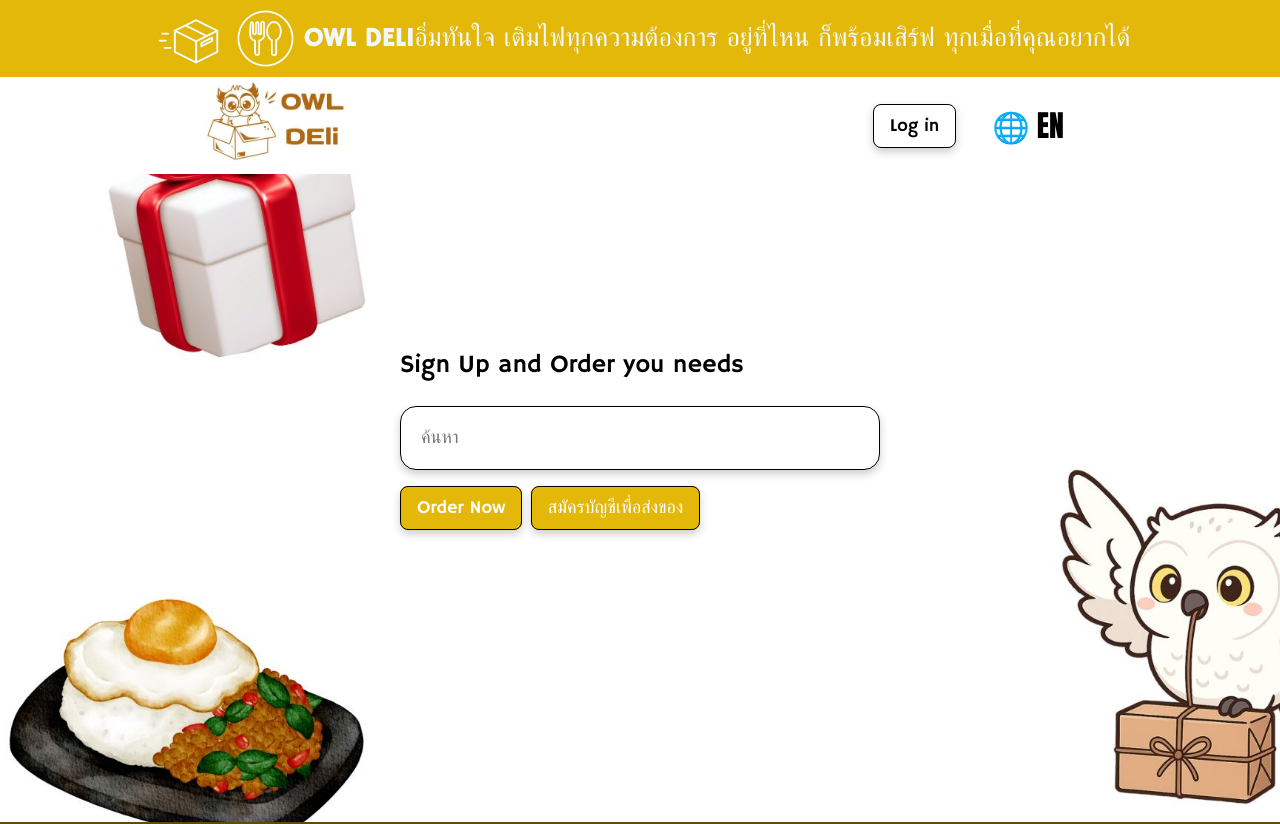
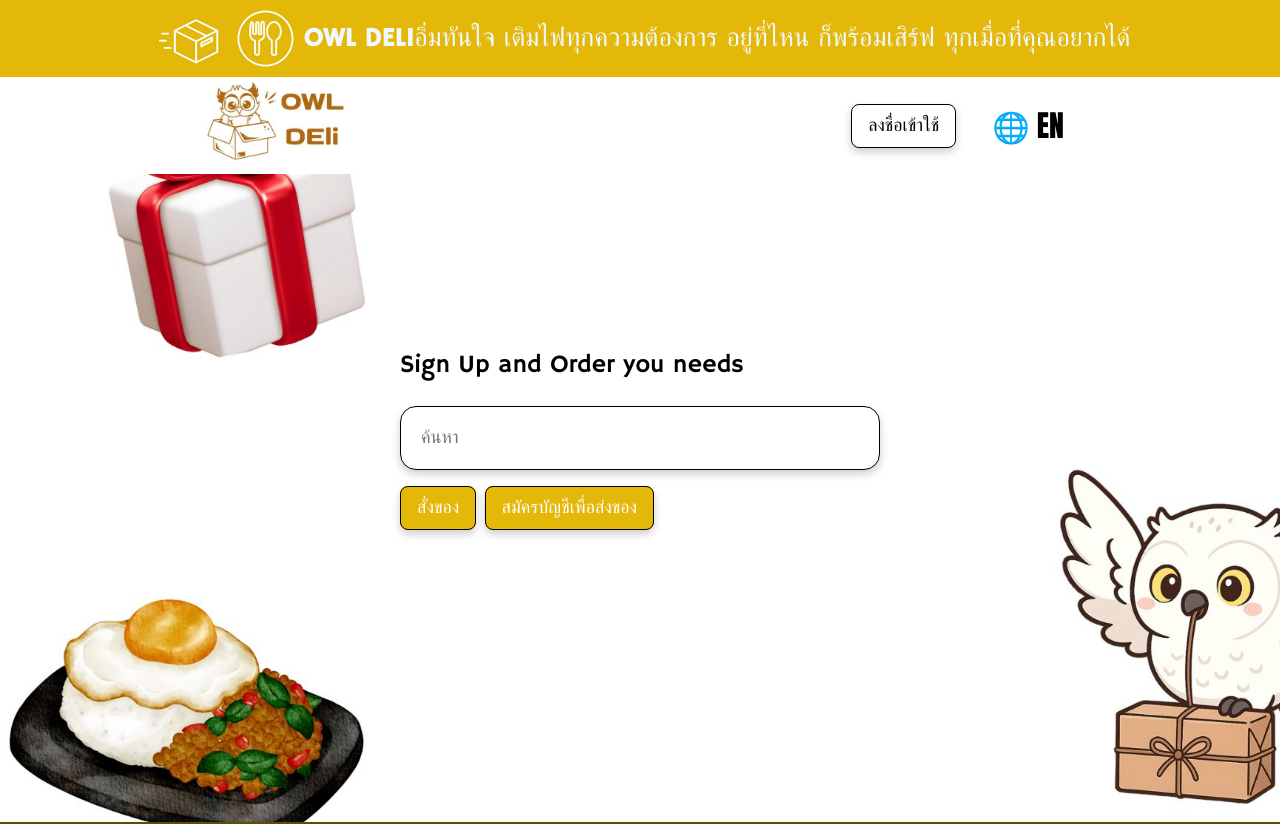
Before and after one commit to Su-Korawit/Owl-Deli, a plain HTML site: page index.html in a window 1280 px wide. Shown: the top 824 px of the page. Drawn offline with Linux system fonts and the light colour scheme; no server answers; a web font is replaced by a local one.

Commit message:
Update index.html

```diff
--- a/index.html
+++ b/index.html
@@ -21,8 +21,8 @@
     </div>
 
     <div class="nav-feature">
-        <a href="#" class="btn btn-white" id="btn-login">Log in</a>
-        <a href="#" class="btn btn-yellow" id="btn-logout">Log out</a>
+        <a href="#" class="btn btn-white" id="btn-login">ลงชื่อเข้าใช้</a>
+        <a href="#" class="btn btn-yellow" id="btn-logout">ลงชื่อออก</a>
         <a href="#" class="btn" id="btn-lang">🌐 EN</a>
     </div>
 </nav>
@@ -32,7 +32,7 @@
         <p class="main-text">Sign Up and Order you needs</p>
         <input id="input-show-menu" placeholder="ค้นหา" type="text">
         <div>
-            <a href="#" class="btn btn-yellow">Order Now</a>
+            <a href="#" class="btn btn-yellow">สั่งของ</a>
             <a href="#" class="btn btn-yellow">สมัครบัญชีเพื่อส่งของ</a>
         </div>
     </main>
```
